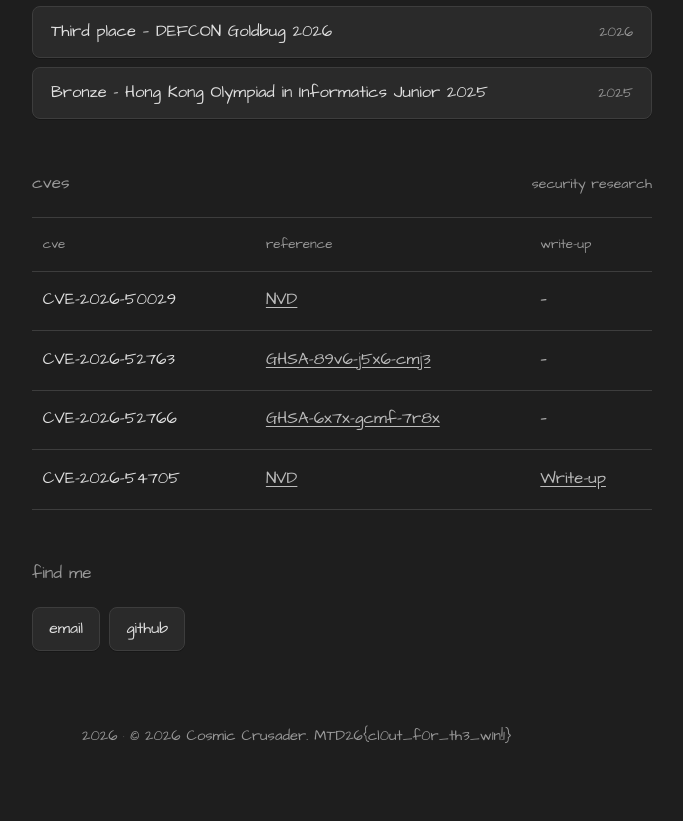
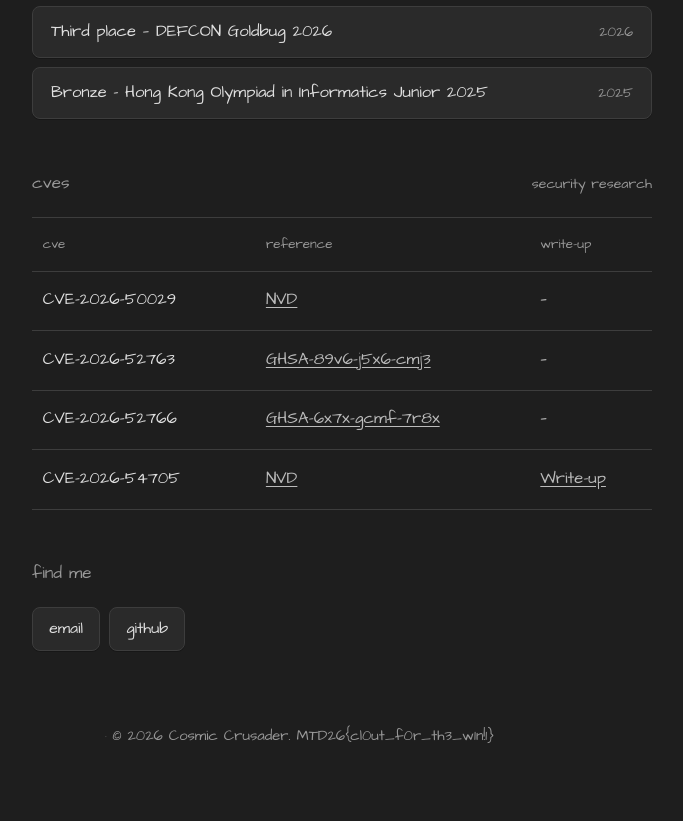
Before and after one commit to CosmicCrusader23/cosmic, a website: page index.html in a window 1280 px wide. Shown: the part 1270-2091 px from the top of the page, without its empty margins (343-1026 px from the left). Drawn offline with nearby package versions, Linux system fonts and the light colour scheme.

Commit message:
updated footer

```diff
--- a/index.html
+++ b/index.html
@@ -118,7 +118,7 @@
       </section>
     </div>
   </div></main>
-  <footer><p><span class="footer-year">2026</span><span class="footer-sep" aria-hidden="true">·</span><span class="footer-line">© 2026 Cosmic Crusader. MTD26{cl0ut_f0r_th3_w1n!1}</span></p></footer>
+  <footer><p><span class="footer-sep" aria-hidden="true">·</span><span class="footer-line">© 2026 Cosmic Crusader. MTD26{cl0ut_f0r_th3_w1n!1}</span></p></footer>
   <script src="https://unpkg.com/lucide@latest"></script>
   <script>if (window.lucide && typeof lucide.createIcons === 'function') lucide.createIcons();</script>
   <script src="theme.js?v=anchor-fix-3"></script>
```
